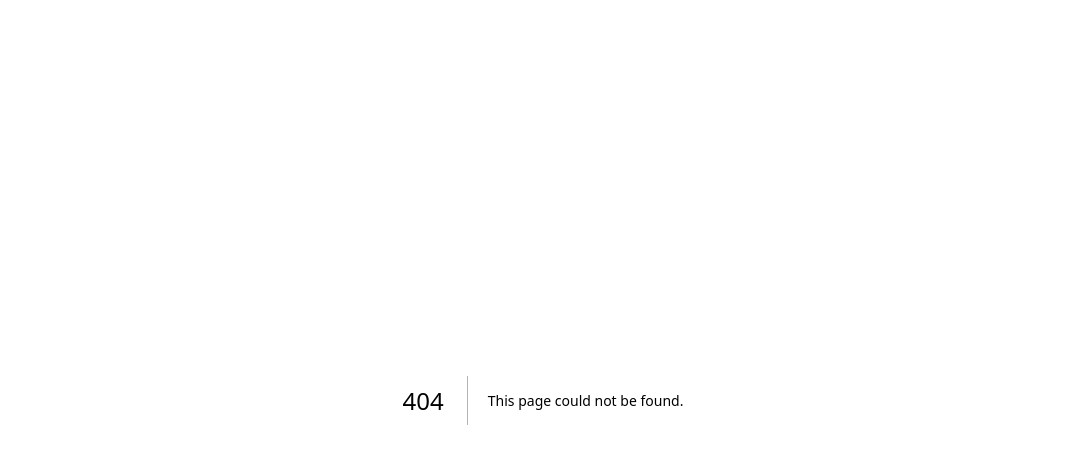
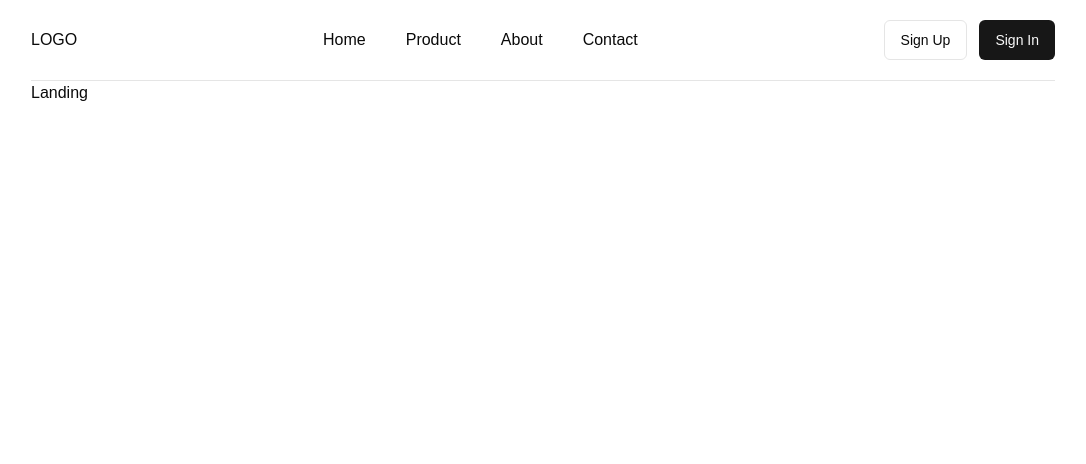
Before and after one commit to khoathuc/p-management-FE, a Next.js app: page / in a window 1280 px wide. Before the commit this address had no page. Shown: the top 464 px of the page, without its empty margins (97-1183 px from the left). Built offline with nearby package versions, Linux system fonts and the light colour scheme.

Commit message:
init landing

```diff
--- a/app/(landing)/layout.tsx
+++ b/app/(landing)/layout.tsx
@@ -0,0 +1,16 @@
+import Nav from "./layout/nav";
+
+export default function LandingLayout({
+    children,
+}: {
+    children: React.ReactNode;
+}) {
+    return (
+        <div className="flex flex-col h-screen px-32">
+            <Nav/>
+            <div className="body">
+                {children}
+            </div>
+        </div>
+    );
+}
--- /dev/null
+++ b/app/(landing)/layout/nav.tsx
@@ -0,0 +1,44 @@
+"use client";
+import { Button } from "@/components/ui/button";
+import Link from "next/link";
+import { useState } from "react";
+
+export default function Nav() {
+    const [authenticated, setAuthenticated] = useState<Boolean>(false);
+
+    return (
+        <nav className="py-5 flex border-b border-b-border">
+            <div className="container flex justify-between items-center">
+                <Link href="/" className="hover:bg-secondary">
+                    LOGO
+                </Link>
+
+                <ul className="flex gap-6">
+                    <li>
+                        <Link href="/" className="hover:underline hover:bg-secondary p-2 rounded-sm">Home</Link>
+                    </li>
+                    <li>
+                        <Link href="/products" className="hover:underline hover:bg-secondary p-2 rounded-sm">Product</Link>
+                    </li>
+                    <li>
+                        <Link href="/about-us" className="hover:underline hover:bg-secondary p-2 rounded-sm">About</Link>
+                    </li>
+                    <li>
+                        <Link href="/contact" className="hover:underline hover:bg-secondary p-2 rounded-sm">Contact</Link>
+                    </li>
+                </ul>
+
+                <div>
+                    {authenticated ? (
+                        <div>Avatar</div>
+                    ) : (
+                        <div className="flex gap-3">
+                            <Button variant="outline">Sign Up</Button>
+                            <Button variant="default">Sign In</Button>
+                        </div>
+                    )}
+                </div>
+            </div>
+        </nav>
+    );
+}
--- /dev/null
+++ b/app/(landing)/page.tsx
@@ -0,0 +1,3 @@
+export default function Home(){
+    return <div>Landing</div>
+}
--- a/app/auth/layout.tsx
+++ b/app/auth/layout.tsx
@@ -1,3 +1,5 @@
+import { getServerSession } from "next-auth";
+import { redirect } from "next/navigation";
 import { ReactNode } from "react";
 
 export default async function AuthLayout({
@@ -5,6 +7,11 @@ export default async function AuthLayout({
 }: {
     children: ReactNode;
 }) {
+    const session = await getServerSession();
+    if (session) {
+        redirect("/");
+    }
+
     return (
         <div className="bg-secondary flex h-screen w-full items-center justify-center">
             {children}
--- a/app/auth/sign-in/@forms/login.tsx
+++ b/app/auth/sign-in/@forms/login.tsx
@@ -25,6 +25,7 @@ import { useRouter } from "next/navigation";
 import { useState } from "react";
 import { useToast } from "@/hooks/use-toast";
 import { ToastAction } from "@/components/ui/toast";
+import BaseSpinner from "@/components/uikit/base/spinner";
 
 type LoginFormData = z.infer<typeof loginSchema>;
 
@@ -55,6 +56,7 @@ export default function LoginForm() {
                     ),
                 });
             } else {
+                form.reset();
                 router.push("/");
             }
         } catch (error) {
@@ -127,7 +129,12 @@ export default function LoginForm() {
                                 );
                             }}
                         />
-                        <Button className="w-full" type="submit">
+                        <Button
+                            className="w-full"
+                            type="submit"
+                            disabled={isLoading}
+                        >
+                            {isLoading && <BaseSpinner />}
                             Sign In
                         </Button>
                     </form>
--- a/app/auth/sign-up/@forms/register.tsx
+++ b/app/auth/sign-up/@forms/register.tsx
@@ -23,10 +23,17 @@ import {
     FormLabel,
     FormMessage,
 } from "@/components/ui/form";
+import { rest } from "@/lib/rest";
+import { toast } from "@/hooks/use-toast";
+import { ToastAction } from "@/components/ui/toast";
+import { useRouter } from "next/navigation";
+import BaseSpinner from "@/components/uikit/base/spinner";
+import { AxiosError } from "axios";
 
 type RegisterFormData = z.infer<typeof registerSchema>;
 
 export default function RegisterForm() {
+    const router = useRouter();
     const form = useForm<RegisterFormData>({
         resolver: zodResolver(registerSchema),
     });
@@ -34,8 +41,33 @@ export default function RegisterForm() {
     const [showPassword, setShowPassword] = useState<Boolean>(false);
     const [showConfirmPassword, setShowConfirmPassword] =
         useState<Boolean>(false);
+    const [isLoading, setIsLoading] = useState<boolean>(false);
 
-    const onSubmit = async (data: RegisterFormData) => {};
+    const onSubmit = async (data: RegisterFormData) => {
+        try {
+            const res = await rest.post("auth/register", data);
+
+            if (res && res.data) {
+                form.reset();
+                router.push("/auth/sign-in");
+            }
+        } catch (error: any) {
+            let message = "Unknown error";
+            if (error instanceof AxiosError) {
+                message = error.response?.data.message;
+            }
+
+            toast({
+                variant: "destructive",
+                description: message || "Unknown error",
+                action: (
+                    <ToastAction altText="Try again">Try again</ToastAction>
+                ),
+            });
+        } finally {
+            setIsLoading(false);
+        }
+    };
 
     return (
         <Card className="mx-auto min-w-80 max-w-sm">
@@ -176,7 +208,14 @@ export default function RegisterForm() {
                                 );
                             }}
                         />
-                        <Button className="w-full" type="submit">Sign Up</Button>
+                        <Button
+                            className="w-full"
+                            type="submit"
+                            disabled={isLoading}
+                        >
+                            {isLoading && <BaseSpinner />}
+                            Sign Up
+                        </Button>
                     </form>
                 </Form>
                 <div className="mt-4 text-center text-sm">
--- /dev/null
+++ b/components/uikit/base/spinner.tsx
@@ -0,0 +1,8 @@
+import { Icons } from "@/components/ui/icon";
+import { cn } from "@/lib/utils";
+
+export default function BaseSpinner({ className }: { className?: string }) {
+    return (
+        <Icons.loader className={cn("mr-2 h-4 w-4 animate-spin", className)} />
+    );
+}
```
Also changed, not shown: components/uikit/layout/master.tsx (added).
